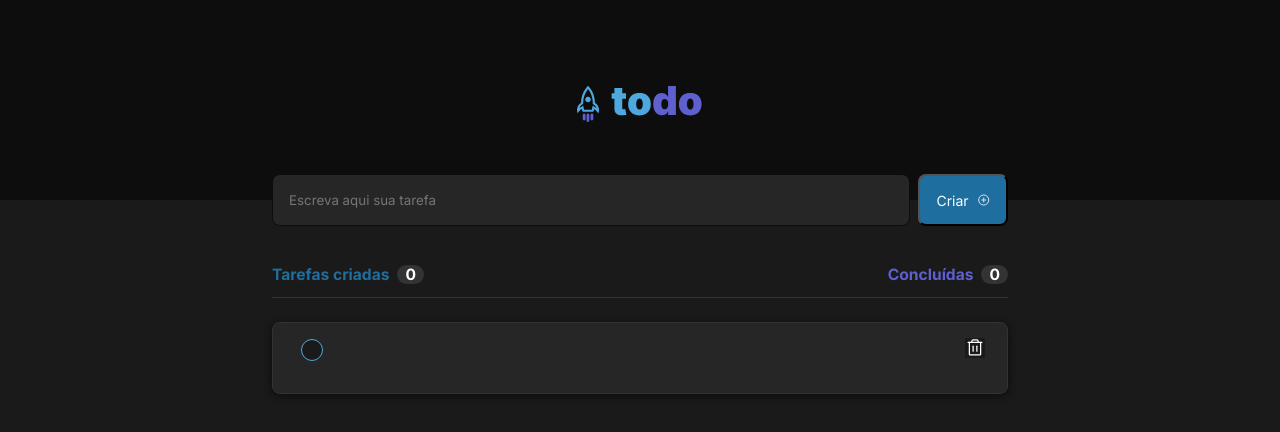
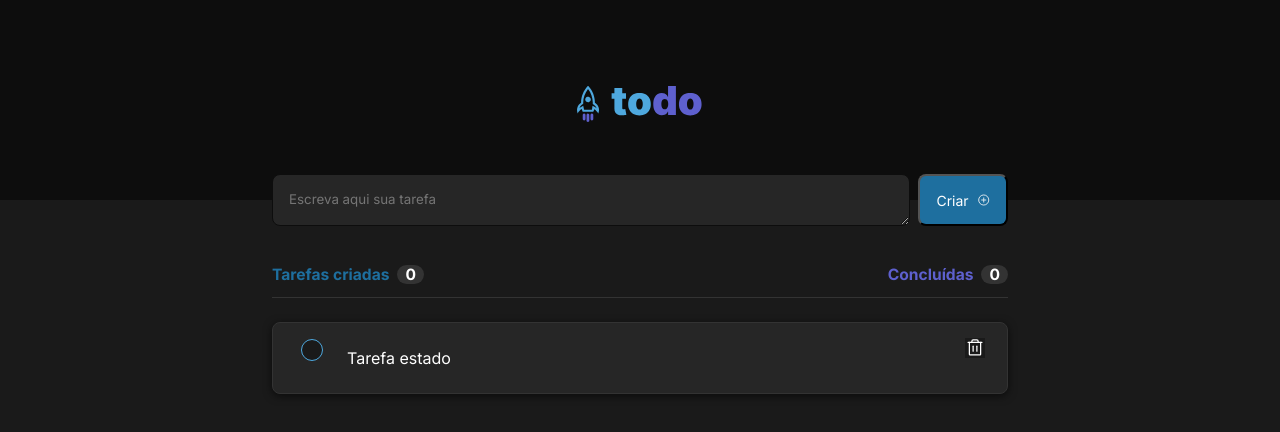
Before and after one commit to Gustavo-drafts/smartlist-ignite-challenge, a React (Vite) app: page / in a window 1280 px wide. Shown: the top 432 px of the page. Built offline with nearby package versions, Linux system fonts and the light colour scheme.

Commit message:
problems-with-hooks-02

```diff
--- a/src/components/Todo.jsx
+++ b/src/components/Todo.jsx
@@ -4,39 +4,32 @@ import { useState } from 'react';
 import styles from './Todo.module.css';
 
 
-const taskList = [
-  {
-    id: 1,
-    content: 'primeira tarefa'
-  },
-  {
-    id: 2,
-    content: 'segunda tarefa'
-  },
-  {
-    id: 3,
-    content: 'terceira tarefa'
-  },
-]
 
 export function Todo() {
 
-  const [taskList, setTaskList] = useState([])
-  const [input, setInput] = useState([])
+  const [tasks, setTasks] = useState(['Tarefa estado'])
+
+  const [newTaskText, setNewTaskText] = useState('')
 
   function handleCreateNewTask() {
     event.preventDefault()
 
-    setTaskList([...taskList, taskList.length + 1])
-    setInput([...input, input.length + 1])
+    setTasks([...tasks, newTaskText]);
+    setNewTaskText('')
+
+
+    console.log(newTaskText);
   }
 
   return (
     <>
       <div className={styles.inline}>
-        <input
+
+        <textarea
+          className={styles.input}
+          name='inputTask'
           placeholder='Escreva aqui sua tarefa'
-          className={styles.input}
+          required
         />
         <button
           className={styles.button}
@@ -51,19 +44,20 @@ export function Todo() {
         </button>
       </div>
 
+      <div className={styles.header}>
+        <div className={styles.label}>
 
-      <div className={styles.header}>
-        {}
-        <div className={styles.label}>
           <label
-            className={styles.labelCheck}
-          />
+            className={styles.labelCheck}>
+
+          </label>
           <p className={styles.paragraph}>
-            {taskList}
+            {tasks}
           </p>
           <label className={styles.labelTrash}>
             <Trash size={20} />
           </label>
+
         </div>
       </div>
     </>
--- a/src/components/Todo.module.css
+++ b/src/components/Todo.module.css
@@ -83,10 +83,6 @@
 
 
 
-
-
-
-
 .label {
   display: flex;
   align-items: center;
```
